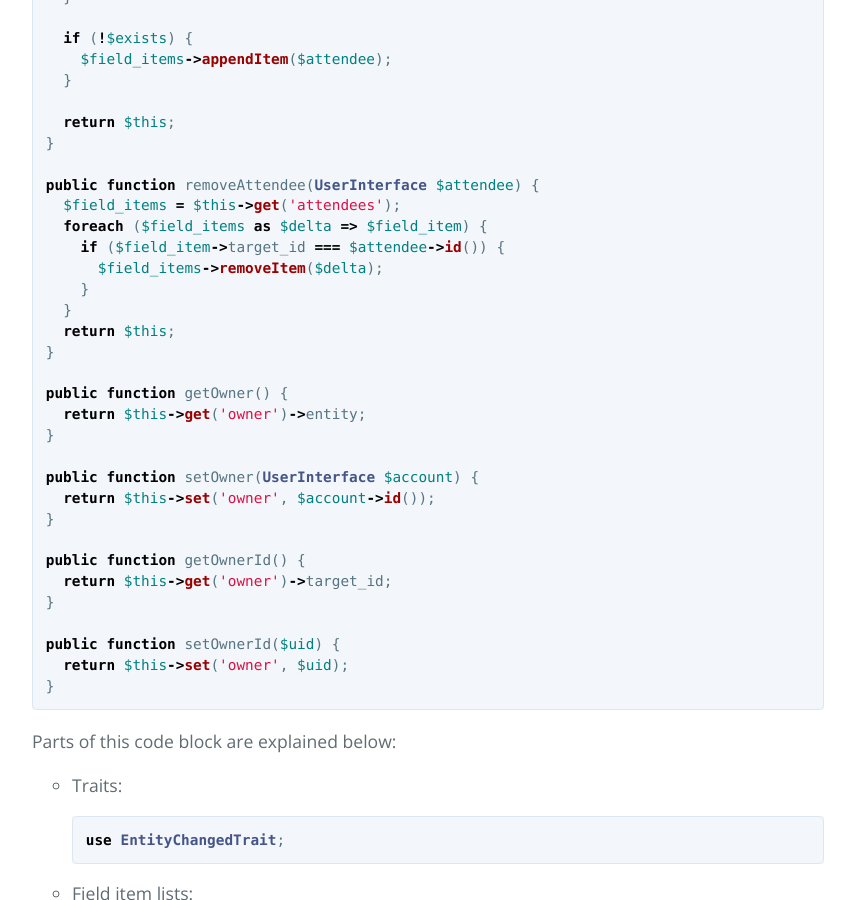
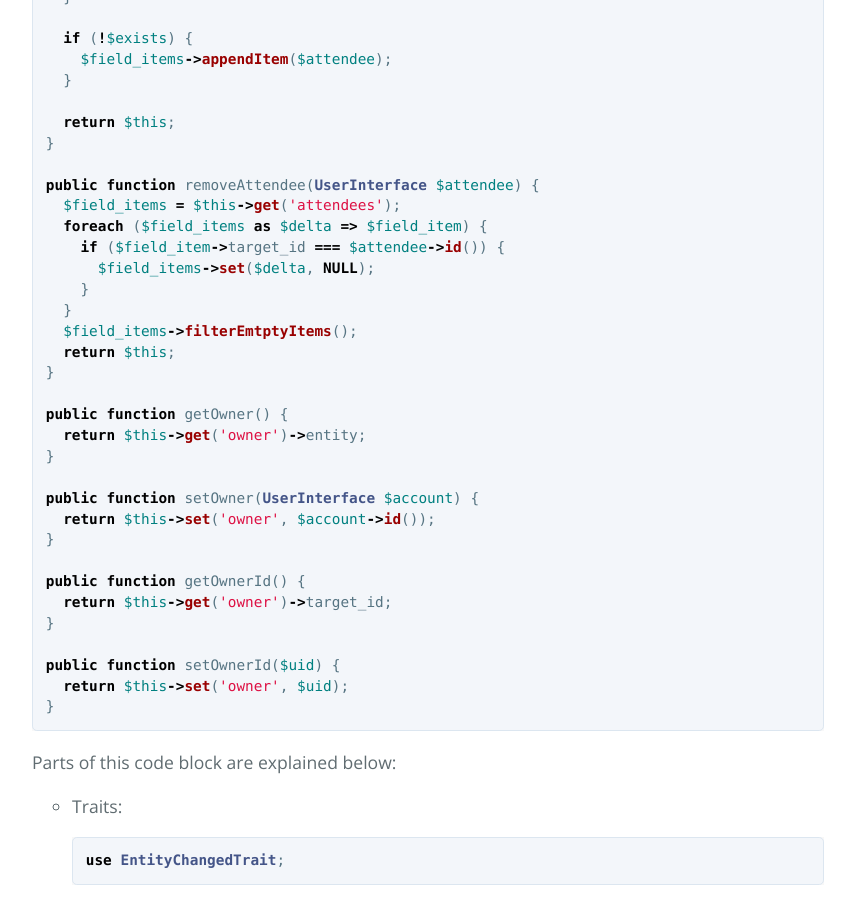
Before and after one commit to drupal-entity-training/event, a Jekyll site: the page built from index.md, in a window 1280 px wide and 900 px high, scrolled down 34792 px. Shown: the whole window, without its empty margins (232-1087 px from the left). Built offline with Jekyll 4.4.1, drawn with Linux system fonts in a browser that asks for light colours.

Commit message:
Fix Event::removeAttendee()

```diff
--- a/index.md
+++ b/index.md
@@ -1648,9 +1648,10 @@ entities.
     $field_items = $this->get('attendees');
     foreach ($field_items as $delta => $field_item) {
       if ($field_item->target_id === $attendee->id()) {
-        $field_items->removeItem($delta);
+        $field_items->set($delta, NULL);
       }
     }
+    $field_items->filterEmtptyItems();
     return $this;
   }
 
```
